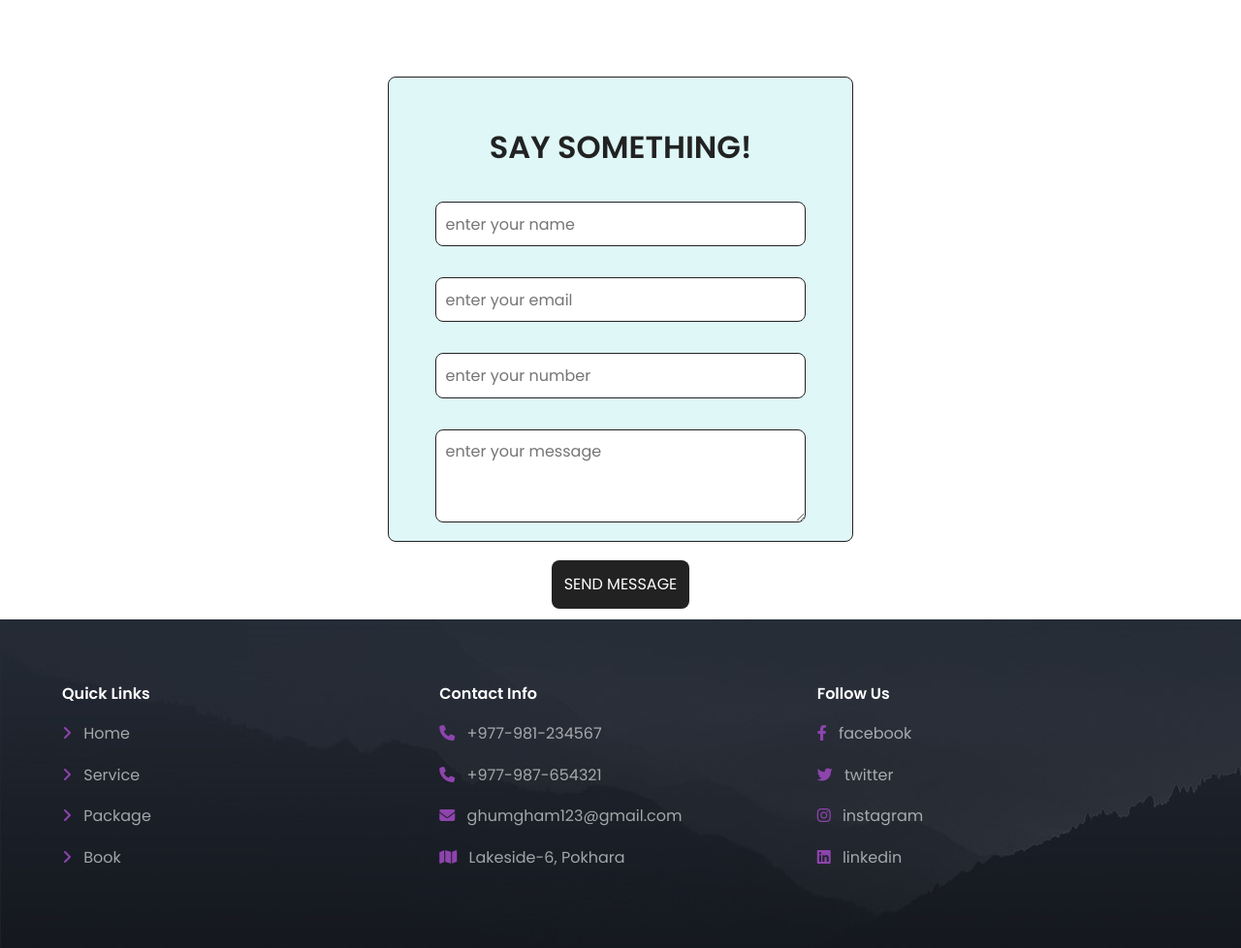
After one commit to aasupa/GhumGham, a PHP site: page /contact.php in a window 1280 px wide. The commit adds this page. Shown: the part 325-1303 px from the top of the page at 97% size. Run offline with PHP 8.4, Linux system fonts and the light colour scheme.

```diff
--- /dev/null
+++ b/contact.php
@@ -0,0 +1,129 @@
+<!DOCTYPE html>
+<html lang="en">
+<head>
+    <meta charset="UTF-8">
+    <meta http-equiv="X-UA-Compatible" content="IE=edge">
+    <meta name="viewport" content="width=device-width, initial-scale=1.0">
+    <title>Packages</title>
+
+    <link rel="stylesheet" href="https://unpkg.com/swiper@7/swiper-bundle.min.css" />
+
+    <link rel="stylesheet" href="https://cdnjs.cloudflare.com/ajax/libs/font-awesome/6.2.0/css/all.min.css">
+
+    <link rel="stylesheet" href="css/style.css">
+
+</head>
+<body>
+
+<section class="header">
+    <a href="index.php" class="logo">GhumGham.</a>
+    <nav class="navbar">
+        <div class="nav-menu">
+        <a class="active" href="index.php">Home</a>
+        <a href="package.php">Packages</a>
+        <a href="book.php">Book</a>
+        <a href="register.php">Signup</a>
+        </div>
+
+        <div class="hamburger">
+            <span class="bar"></span>
+            <span class="bar"></span>
+            <span class="bar"></span>
+        </div>
+
+    </nav>
+
+</section>
+
+
+
+<div class="heading" style="background:url(images/cloud1.png) no-repeat">
+   <h1>contact us</h1>
+</div>
+
+<section class="contact">
+
+   <form action="" method="post">
+      <h3>say something!</h3>
+      <input type="text" name="name" required placeholder="enter your name" class="box">
+      <input type="email" name="email" required placeholder="enter your email" class="box">
+      <input type="number" name="number" required placeholder="enter your number" class="box">
+      <textarea name="message" class="box" placeholder="enter your message" id="" cols="30" rows="10"></textarea>
+      <input type="submit" value="send message" name="send" class="btn">
+   </form>
+
+</section>
+
+
+
+
+
+<section class="footer" style="background:url(./images/footer-bg.jpg) no-repeat">
+
+   <div class="box-container">
+
+      <div class="box">
+         <h3>Quick Links</h3>
+         <a href="index.php"> <i class="fas fa-angle-right"></i> Home</a>
+         <a href="Service.php"> <i class="fas fa-angle-right"></i> Service</a>
+         <a href="package.php"> <i class="fas fa-angle-right"></i> Package</a>
+         <a href="book.php"> <i class="fas fa-angle-right"></i> Book</a>
+      </div>
+
+
+      <div class="box">
+         <h3>Contact Info</h3>
+         <a href="#"> <i class="fas fa-phone"></i> +977-981-234567 </a>
+         <a href="#"> <i class="fas fa-phone"></i> +977-987-654321 </a>
+         <a href="#"> <i class="fas fa-envelope"></i> ghumgham123@gmail.com </a>
+         <a href="#"> <i class="fas fa-map"></i> Lakeside-6, Pokhara </a>
+      </div>
+
+      <div class="box">
+         <h3>Follow Us</h3>
+         <a href="#"> <i class="fab fa-facebook-f"></i> facebook </a>
+         <a href="#"> <i class="fab fa-twitter"></i> twitter </a>
+         <a href="#"> <i class="fab fa-instagram"></i> instagram </a>
+         <a href="#"> <i class="fab fa-linkedin"></i> linkedin </a>
+      </div>
+
+   </div>
+
+</section>
+
+
+
+
+
+
+
+
+
+
+
+
+
+
+
+
+
+
+
+
+
+
+
+
+
+
+
+
+
+
+
+
+
+<script src="https://unpkg.com/swiper@7/swiper-bundle.min.js"></script>
+<script src="./js/jscript.js"></script>
+</body>
+</html>
--- a/css/style.css
+++ b/css/style.css
@@ -19,7 +19,6 @@
    box-sizing: border-box;
    outline: none; border:none;
    text-decoration: none;
-   text-transform: capitalize;
 }
 
 
@@ -44,12 +43,14 @@ section{
 
  .btn{
     display: inline-block;
+    border-radius: .5rem;
     background: var(--black);
     margin-top: 1rem;
     color:var(--white);
     font-size: 1rem;
-    padding:1rem 1rem;
+    padding:0.8rem 0.8rem;
     cursor: pointer;
+    text-transform: uppercase;
  }
 
  .btn.active{
@@ -66,7 +67,7 @@ section{
 
 
  .form-container{
-   min-height: 55vh;
+   min-height: 100vh;
    background-color: var(--light-bg);
    display: flex;
    align-items: center;
@@ -267,23 +268,26 @@ section{
 
  .services .box-container{
    display: grid;
-   grid-template-columns: repeat(auto-fit, minmax(11rem, 0.8fr));
+   grid-template-columns: repeat(auto-fit, minmax(10rem, 0.7fr));
    gap: 1.5rem;
 }
 
 .services .box-container .box{
-   padding:1.5rem 1.5rem;
+   padding:0.8rem 0.8rem;
+   border-radius: .5rem;
    text-align: center;
    background: var(--main-color);
    cursor: pointer;
 }
 
 .services .box-container .box:hover{
-   background: var(--black);
+   background:  rgb(223, 247, 247);
 }
 
 .services .box-container .box img{
-   height: 5rem;
+   height: 80%;
+   width: 80%;
+
 }
 
 .services .box-container .box h3{
@@ -291,6 +295,10 @@ section{
    font-size: 1rem;
    padding-top: 1rem;
 }
+
+
+
+
 
 .home-about{
    display: flex;
@@ -309,7 +317,7 @@ section{
 .home-about .content{
    flex:1 1 35rem;
    padding:2rem;
-   background: var(--light-bg);
+   background: rgb(223, 247, 247);
 }
 
 .home-about .content h3{
@@ -323,62 +331,71 @@ section{
    line-height: 2;
    color:var(--black);
 }
-/* Home services, about and packages
-.home-packages{
-   background: var(--light-bg);
+
+
+.home-contact{
+   background-color:rgb(223, 247, 247);
 }
 
-.home-packages .box-container{
-   display: grid;
-   grid-template-columns: repeat(auto-fit, minmax(20rem, 1fr));
-   gap: 2rem;
+.home-contact .content{
+   max-width: 40rem;
+   text-align: center;
+   margin:0 auto;
 }
 
-.home-packages .box-container .box{
-   border:var(--border);
-   box-shadow: var(--box-shadow);
-   background: var(--white);
+.home-contact .content h3{
+   font-size: 2.5rem;
+   text-transform: uppercase;
+   color:var(--black);
 }
 
-.home-packages .box-container .box:hover .image img{
-   transform: scale(1.1);
-}
-
-.home-packages .box-container .box .image{
-   height: 15rem;
-   overflow: hidden;
-}
-
-.home-packages .box-container .box .image img{
-   height: 50%;
-   width: 50%;
-   object-fit: cover;
-   transition: .2s linear;
-}
-
-.home-packages .box-container .box .content{
-   padding:2rem;
-   text-align: center;
-}
-
-.home-packages .box-container .box .content h3{
-   font-size: 2.5rem;
-   color:var(--black);
+.home-contact .content p{
+   padding:1rem 0;
+   line-height: 1;
+   font-size: 1rem;
 }
 
 
 
-Home services, about and packages */
+.contact form{
+   background-color: rgb(223, 247, 247);
+   margin-top: 4rem;
+   border-radius: .5rem;
+   border:var(--border);
+   padding:3rem;
+   max-width: 30rem;
+   max-height: 30rem;
+   margin:0 auto;
+   text-align: center;
+}
 
+.contact form h3{
+   font-size: 2rem;
+   text-transform: uppercase;
+   margin-bottom: 1rem;
+   color:var(--black);
+}
 
+.contact form .box{
+   margin:1rem 0;
+   width: 100%;
+   border:var(--border);
+   background-color: var(--white);
+   padding:0.6rem 0.6rem;
+   font-size: 1rem;
+   color:var(--black);
+   border-radius: .5rem;
+}
 
+.contact form textarea{
+   height: 6rem;
+}
 
 
  .heading{
    background-size: cover !important;
    background-position: center !important;
    box-shadow: inset 0 0 10px #f7f6f5;
-
    padding-top: 5rem;
    padding-bottom:7rem;
    display: flex;
@@ -454,8 +471,7 @@ Home services, about and packages */
 
 .packages .load-more{
    text-align: center;
-   margin-top: 1.2rem;
-
+   margin-top: 2rem;
 }
 
 .packages .load-more .btn{
@@ -474,10 +490,6 @@ Home services, about and packages */
 .packages .box-container .box .content .btn:hover{
    background-color: rgba(104, 101, 101, 0.934);
 }
-
-
-
-
 
 
 
```
Also changed, not shown: index.php (+20 -62 lines), package.php (+48 -48 lines), images/bunjee.jpg (added), images/bunjee2.png (added), images/camp.jpg (added), images/city.jpg (added), images/hiking.png (added), images/paragliding.png (added), images/pngegg (2).png (added), images/pngegg (3).png (added), images/trekking.png (added), images/zipflyer.png (added).
